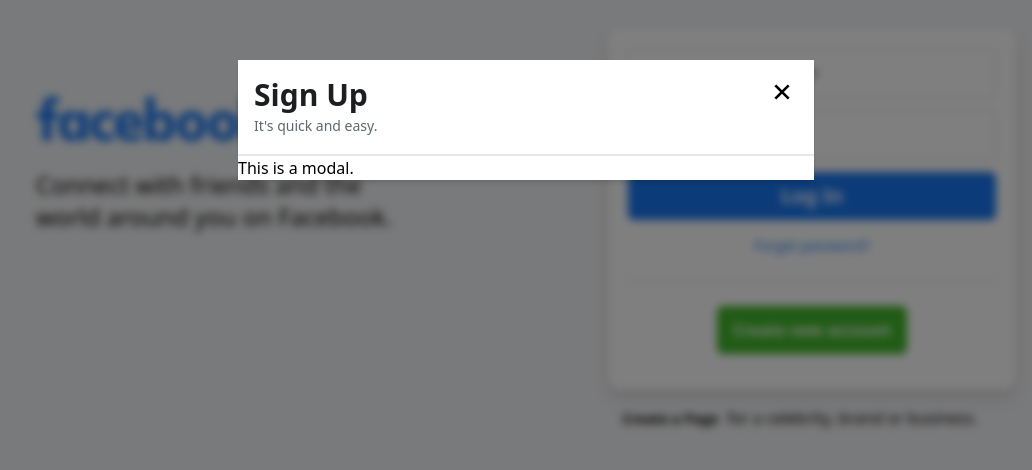
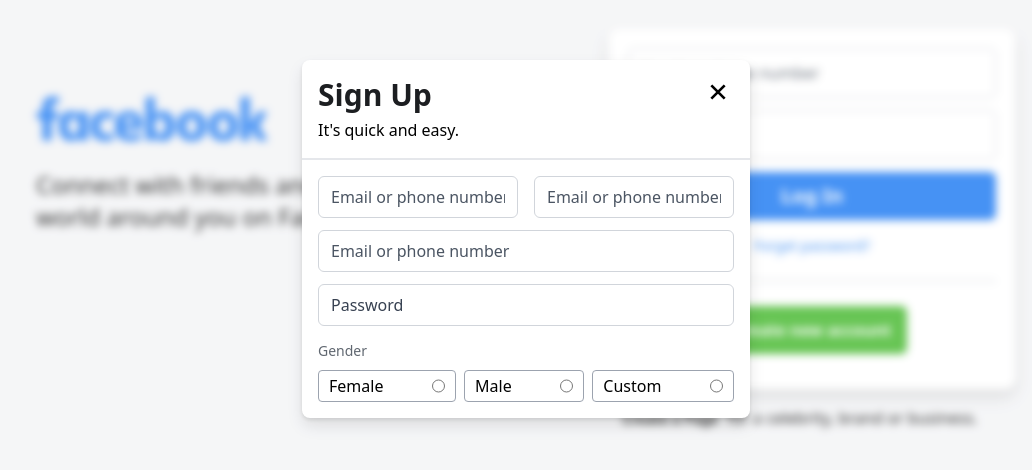
Before and after one commit to PrabeenGautam/Facebook-Clone, a React (Vite) app: page / in a window 1280 px wide. Shown: the part 116-586 px from the top of the page, without its empty margins (114-1146 px from the left). Built offline with nearby package versions, Linux system fonts and the light colour scheme.

Commit message:
Added Checkbox Components

```diff
--- /dev/null
+++ b/src/components/input/Checkbox.tsx
@@ -0,0 +1,31 @@
+import { HTMLAttributes } from "react";
+
+interface Props extends HTMLAttributes<HTMLElement> {
+  label: string;
+  name: string;
+  value: number;
+}
+
+function Checkbox(props: Props) {
+  return (
+    <span
+      className={`relative flex h-8 items-center rounded-[4px] border border-gray-400 bg-white ${props.className}`}
+    >
+      <label
+        className="color-[#1c1e21] w-full pl-2.5 capitalize"
+        htmlFor={props.label}
+      >
+        {props.label}
+      </label>
+      <input
+        type="radio"
+        className="absolute right-2.5 top-0 h-full"
+        name={props.name}
+        value={props.value}
+        id={props.label}
+      />
+    </span>
+  );
+}
+
+export default Checkbox;
--- a/src/components/modal/Modal.tsx
+++ b/src/components/modal/Modal.tsx
@@ -5,9 +5,9 @@
 
 function ModalContent(props: ModalProps) {
   return (
-    <div className="modal fixed inset-0 z-50 flex w-full justify-center bg-[rgba(0,0,0,0.5)] backdrop-blur-sm">
+    <div className="modal fixed inset-0 z-50 flex w-full justify-center bg-[rgba(255,255,255,0.2)] backdrop-blur-sm">
       <div
-        className={`modal-container mx-6 mt-44 h-fit animate-fade-up bg-white shadow-md ${props.contentClassName}`}
+        className={`modal-container custom-shadow mx-6 mt-44 h-fit animate-fade-up rounded-lg bg-white ${props.contentClassName} `}
       >
         {/* Heading Sections  */}
         <div className="header flex justify-between border-b-2 p-4">
@@ -16,7 +16,7 @@
               {props.heading}
             </span>
             {props.subheading && (
-              <span className="secondary text-sm/[24px] text-[#606770]">
+              <span className="secondary mt-1 text-[#6067701] ">
                 {props.subheading}
               </span>
             )}
@@ -30,7 +30,7 @@
         </div>
 
         {/* Content Section  */}
-        <div className="content">{props.children}</div>
+        <div className="content p-4">{props.children}</div>
       </div>
     </div>
   );
--- a/src/index.css
+++ b/src/index.css
@@ -12,12 +12,14 @@
   src: url("./assets/fonts/Sf Pro Display.OTF");
 }
 
-:root {
-  --primary: #1b74e4;
-  --primary-box-shadow: 0 0 0 2px #e7f3ff;
-  --btn-login-color: #36a420;
+input,
+select,
+textarea {
+  background-color: #fff;
+  color: #1c1e21;
 }
 
-.login .form {
+.login .form,
+.custom-shadow {
   box-shadow: 0 2px 4px rgba(0, 0, 0, 0.1), 0 8px 16px rgba(0, 0, 0, 0.1);
 }
--- a/src/pages/auth/SignUp.page.tsx
+++ b/src/pages/auth/SignUp.page.tsx
@@ -1,9 +1,80 @@
+import Checkbox from "../../components/input/Checkbox";
 import Modal from "../../components/modal/Modal";
 
 function SignUpModal() {
   return (
-    <Modal heading="Sign Up" subheading="It's quick and easy.">
-      <div>This is a modal.</div>
+    <Modal
+      heading="Sign Up"
+      subheading="It's quick and easy."
+      contentClassName="w-full max-w-sm md:max-w-md"
+    >
+      <form className="space-y-3">
+        <div className="fullname space-y-3 md:flex md:gap-4 md:space-y-0">
+          <div className="form-input md:w-1/2">
+            <input
+              className=" w-full rounded-md border  border-gray-300 px-3 py-2 text-base placeholder-gray-600 focus:border-blue-700 focus:placeholder-gray-400 focus:caret-blue-700 focus:shadow-sm focus:outline-none"
+              type="text"
+              name="username"
+              id="username"
+              placeholder="Email or phone number"
+            />
+          </div>
+
+          <div className="form-input md:w-1/2">
+            <input
+              className="t w-full rounded-md  border border-gray-300 px-3 py-2 text-base placeholder-gray-600 focus:border-blue-700 focus:placeholder-gray-400 focus:caret-blue-700 focus:shadow-sm focus:outline-none"
+              type="text"
+              name="username"
+              id="username"
+              placeholder="Email or phone number"
+            />
+          </div>
+        </div>
+
+        <div className="form-input">
+          <input
+            className="t w-full rounded-md  border border-gray-300 px-3 py-2 text-base placeholder-gray-600 focus:border-blue-700 focus:placeholder-gray-400 focus:caret-blue-700 focus:shadow-sm focus:outline-none"
+            type="text"
+            name="username"
+            id="username"
+            placeholder="Email or phone number"
+          />
+        </div>
+
+        <div className="form-input">
+          <input
+            className="t w-full rounded-md border border-gray-300 px-3 py-2 text-base placeholder-gray-700 focus:border-blue-500 focus:placeholder-gray-400 focus:caret-blue-700 focus:shadow-sm focus:outline-none"
+            type="password"
+            name="password"
+            id="password"
+            placeholder="Password"
+          />
+        </div>
+
+        <div className="form-input">
+          <label className="text-sm/[20px] text-[#606770]">Gender</label>
+          <div className="mt-2 flex gap-2">
+            <Checkbox
+              className="flex-auto flex-shrink-0"
+              label="female"
+              name="sex"
+              value={1}
+            />
+            <Checkbox
+              className="flex-auto flex-shrink-0"
+              label="male"
+              name="sex"
+              value={2}
+            />
+            <Checkbox
+              className="flex-auto flex-shrink-0"
+              label="custom"
+              name="sex"
+              value={-1}
+            />
+          </div>
+        </div>
+      </form>
     </Modal>
   );
 }
```
